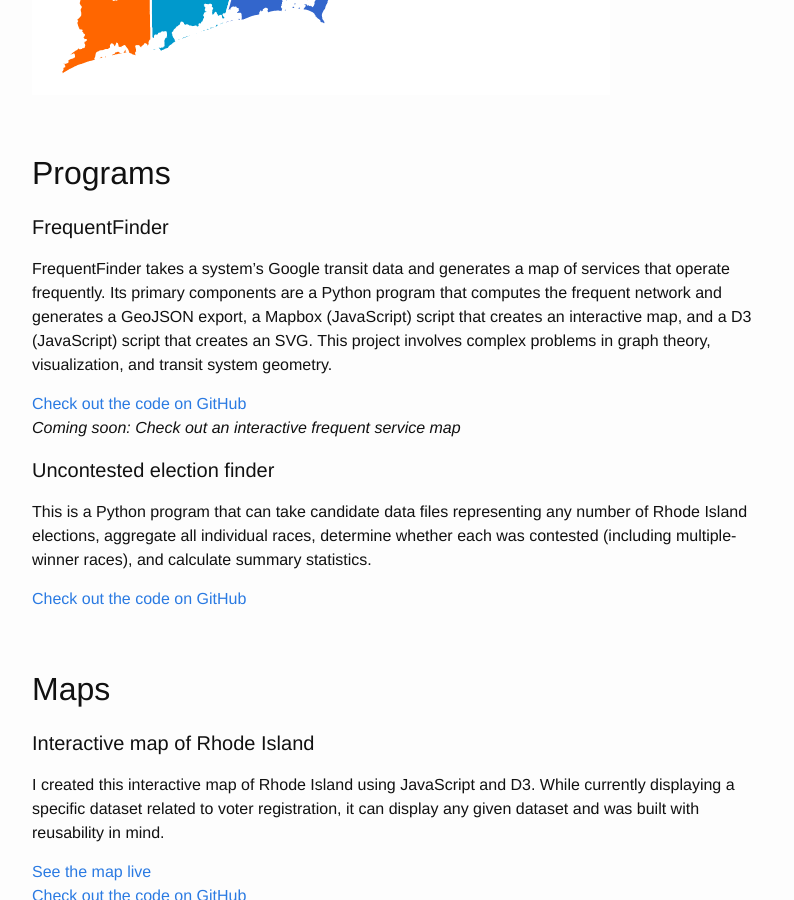
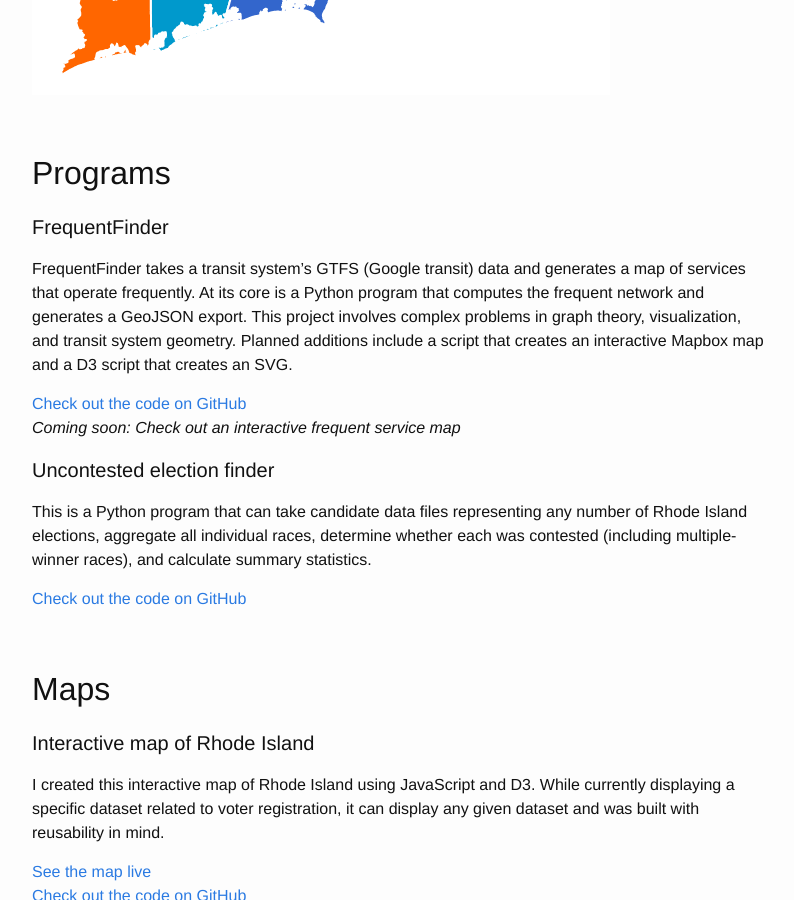
Before and after one commit to gregjd/gregjd.github.io, a Jekyll site: the page built from work/index.md, in a window 1280 px wide and 900 px high, scrolled down 821 px. Shown: the whole window, without its empty margins (238-1032 px from the left). Built offline with Jekyll 4.4.1, drawn with Linux system fonts in a browser that asks for light colours; Markdown is read by kramdown in place of the engine named in the settings.

Commit message:
Update FrequentFinder description

```diff
--- a/work/index.md
+++ b/work/index.md
@@ -16,7 +16,7 @@ Below is a selection of my projects and work:
 
 #### FrequentFinder
 
-FrequentFinder takes a system’s Google transit data and generates a map of services that operate frequently. Its primary components are a Python program that computes the frequent network and generates a GeoJSON export, a Mapbox (JavaScript) script that creates an interactive map, and a D3 (JavaScript) script that creates an SVG. This project involves complex problems in graph theory, visualization, and transit system geometry.
+FrequentFinder takes a transit system’s GTFS (Google transit) data and generates a map of services that operate frequently. At its core is a Python program that computes the frequent network and generates a GeoJSON export. This project involves complex problems in graph theory, visualization, and transit system geometry. Planned additions include a script that creates an interactive Mapbox map and a D3 script that creates an SVG.
 
 [Check out the code on GitHub](https://github.com/gregjd/frequent-finder)
 *Coming soon: Check out an interactive frequent service map*
```
